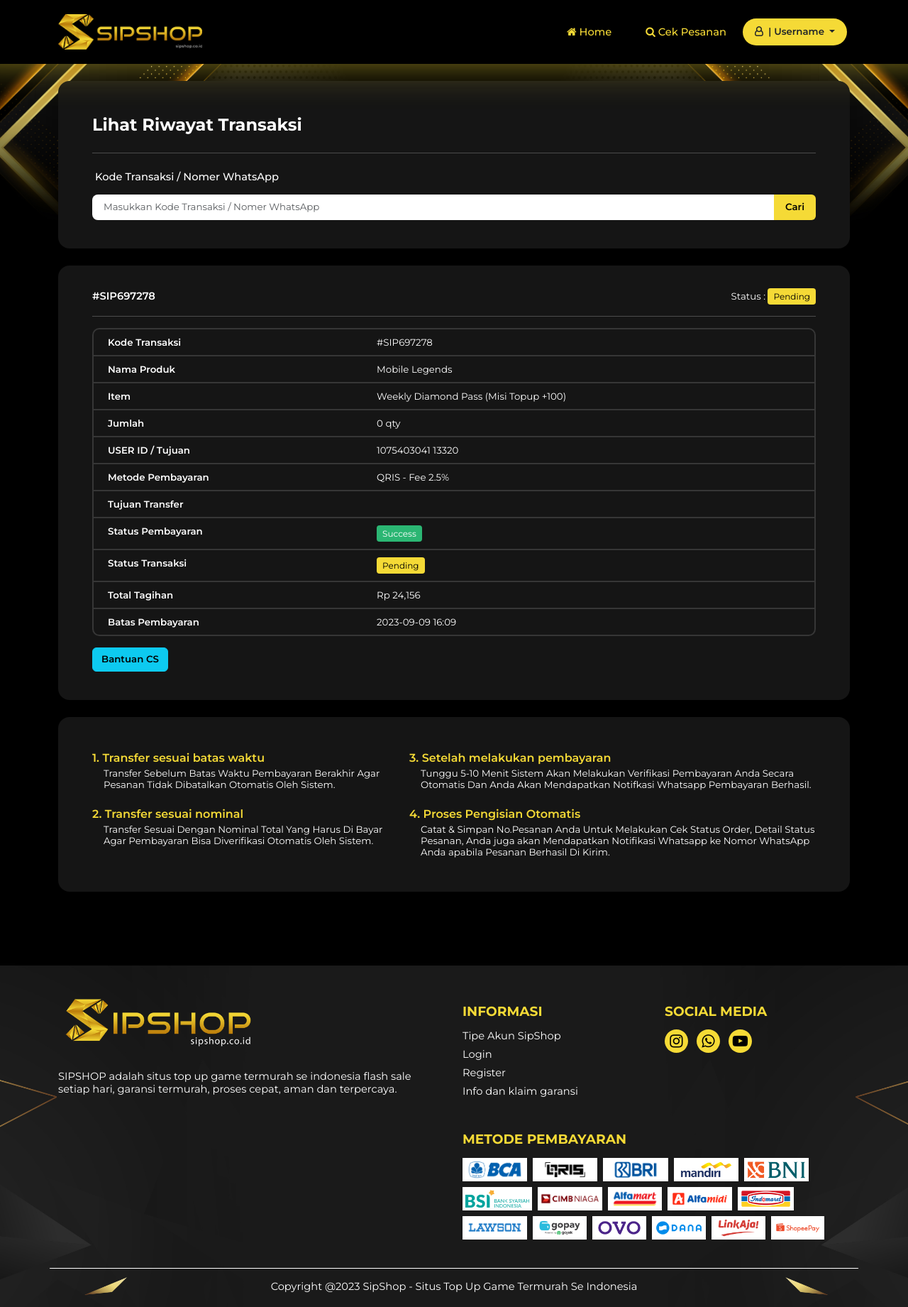
After one commit to rohman007/sipshop_new, a PHP site: page /check-transaction.php in a window 1280 px wide. The commit adds this page. Shown: the whole page at 71% size. Run offline with PHP 8.4, Linux system fonts and the light colour scheme; some libraries are stand-ins or nearby versions.

Commit message:
search trx

```diff
--- /dev/null
+++ b/check-transaction.php
@@ -0,0 +1,149 @@
+
+<?php include "header.php" ?>
+<body>
+  <?php include "navbar-login.php" ?>
+
+  <main id="main" class="position-relative">
+
+    <!-- ======= Hero Section ======= -->
+    <section id="history-page" class="section py-4">
+      <div class="container">
+        <div class="row">
+          <div class="col-12">
+            <div class="rounded-4 bg-blackgrey text-white py-sm-3 px-sm-5  pb-1 mb-4">
+              <div class="px-md-0 px-3 py-3 bb-1">
+                <h2 class="fw-bold fs-4 mt-sm-3 pt-2 mt-md-2 border-bottom pb-sm-4 pb-3" style="border-color: #4c4c4c !important;">Lihat Riwayat Transaksi</h2>
+              </div>
+              <div class="row mb-4 px-3 px-sm-0">
+                <div class="col-12 col-md-12">
+                  <from>
+                  <label class="fw-500 mb-3 ps-md-1 ps-1">Kode Transaksi / Nomer WhatsApp</label>
+                  <div class="input-group me-3" aria-haspopup="true" id="">
+                    <input type="text" name="query" placeholder="Masukkan Kode Transaksi / Nomer WhatsApp" id="searchTrx" class="form-control search-form rounded-start-3 px-3 form-control py-2 border-0 text-sm" autocomplete="off">
+                    <button type="submit" class="btn btn-primary bg-yellow fw-600 text-sm text-black border-0 px-3" id="btnSearchTrx">
+                        Cari
+                    </button>
+                  </div>
+                  </from>
+                </div>
+              </div>
+            </div>
+            <div class="rounded-4 bg-blackgrey text-white py-sm-3 px-sm-5 mb-4 pb-1">
+              <div class="px-md-0 px-3 py-3 bb-1 d-flex justify-content-between align-items-center mb-3"  style="border-bottom:1px solid #4c4c4c !important;">
+                <div class="notrx fw-600">#SIP697278</div>
+                <div class="text-sm">
+                  Status :
+                  <div class="bg-yellow text-black px-2 py-1 rounded-1 text-xs d-inline-block">Pending</div>
+                </div>
+              </div>
+              <div class="table-detailtrx text-sm mb-3">
+                <table class="table m-0 text-sm">
+                  <tbody>
+                    <tr>
+                      <td class="fw-600">Kode Transaksi</td>
+                      <td>#SIP697278</td>
+                    </tr>
+                    <tr>
+                      <td class="fw-600">Nama Produk</td>
+                      <td>Mobile Legends</td>
+                    </tr>
+                    <tr>
+                      <td class="fw-600">Item</td>
+                      <td>Weekly Diamond Pass (Misi Topup +100)</td>
+                    </tr>
+                    <tr>
+                      <td class="fw-600">Jumlah</td>
+                      <td>0 qty</td>
+                    </tr>
+                    <tr>
+                      <td class="fw-600">USER ID / Tujuan</td>
+                      <td> 1075403041 13320 </td>
+                    </tr>
+                    <tr>
+                      <td class="fw-600">Metode Pembayaran</td>
+                      <td>QRIS - Fee 2.5%</td>
+                    </tr>
+                    <tr>
+                      <td class="fw-600">Tujuan Transfer</td>
+                      <td></td>
+                    </tr>
+                    <tr>
+                      <td class="fw-600">Status Pembayaran</td>
+                      <td>
+                      <div class="bg-green text-white px-2 py-1 rounded-1 text-xs d-inline-block">Success</div>
+                      </td>
+                    </tr>
+                    <tr>
+                      <td class="fw-600">Status Transaksi</td>
+                      <td>
+                      <div class="bg-yellow text-black px-2 py-1 rounded-1 text-xs d-inline-block">Pending</div>
+                      </td>
+                    </tr>
+                    <tr>
+                      <td class="fw-600">Total Tagihan</td>
+                      <td>Rp 24,156</td>
+                    </tr>
+                    <tr>
+                      <td class="fw-600">Batas Pembayaran</td>
+                      <td>2023-09-09 16:09</td>
+                    </tr>
+                  </tbody>
+                </table>
+              </div>
+              <a href="https://wa.me/6282111133336?text=Halo Admin... Nomor pesanan SIP697278" class=" mb-4 ms-3 ms-md-0 btn btn-info text-sm fw-600">Bantuan CS</a>
+            </div>
+            <div class="rounded-4 bg-blackgrey text-white py-md-5 py-4 px-4 px-sm-5">
+              <div class="row">
+                <div class="col-12 col-sm-5">
+                  <div class="mb-4 mt-2 mt-sm-0">
+                    <div class="text-yellow fw-600 fs-6 mb-1">1. Transfer sesuai batas waktu</div>
+                    <div class="text-white text-sm ps-3">Transfer Sebelum Batas Waktu Pembayaran Berakhir Agar Pesanan Tidak Dibatalkan Otomatis Oleh Sistem.</div>
+                  </div>
+                  <div class="mb-4 mt-2 mb-sm-0 mt-sm-0">
+                    <div class="text-yellow fw-600 fs-6 mb-1">2. Transfer sesuai nominal</div>
+                    <div class="text-white text-sm ps-3">Transfer Sesuai Dengan Nominal Total Yang Harus Di Bayar Agar Pembayaran Bisa Diverifikasi Otomatis Oleh Sistem.</div>
+                  </div>
+                </div>
+                <div class="col-12 col-sm-7 ps-md-4">
+                  <div class="mb-4 mt-2 mt-sm-0">
+                    <div class="text-yellow fw-600 fs-6 mb-1">3. Setelah melakukan pembayaran</div>
+                    <div class="text-white text-sm ps-3">Tunggu 5-10 Menit Sistem Akan Melakukan Verifikasi Pembayaran Anda Secara Otomatis Dan Anda Akan Mendapatkan Notifkasi Whatsapp Pembayaran Berhasil.</div>
+                  </div>
+                  <div class="mb-0 mt-2 mb-sm-0 mt-sm-0">
+                    <div class="text-yellow fw-600 fs-6 mb-1">4. Proses Pengisian Otomatis</div>
+                    <div class="text-white text-sm ps-3">Catat &amp; Simpan No.Pesanan Anda Untuk Melakukan Cek Status Order, Detail Status Pesanan, Anda juga akan Mendapatkan Notifikasi Whatsapp ke Nomor WhatsApp Anda apabila Pesanan Berhasil Di Kirim.</div>
+                  </div>
+                </div>
+              </div>
+            </div>
+          </div>
+        </div>
+      </div>
+    </section><!-- End Hero Section -->
+  </main><!-- End #main -->
+
+  <style>
+    div#list-order_length {
+      display: none;
+    }
+  </style>
+  <?php include "footer.php" ?>
+  <?php include "footer-script.php" ?>
+  <script>
+    $(document).ready(function() {
+      $('#transaksi-sidebar').addClass("active");
+      // new DataTable('#list-order');
+      $('#list-order').dataTable({
+        searching: false,
+        scrollX: true,
+        language: {
+          url: '//cdn.datatables.net/plug-ins/1.13.7/i18n/id.json',
+        },
+      });
+
+    });
+  </script>
+
+</body>
+
+</html>
--- a/css/style.css
+++ b/css/style.css
@@ -243,6 +243,28 @@ div#listProduk {
   div#dropsearchdown button {
     padding: 4px 10px;
   }
+}
+
+
+/*CEK TRX*/
+
+.table-detailtrx tr:first-child td {
+  border-top: 0;
+}
+.table-detailtrx tr:last-child td {
+  border-bottom: 0;
+}
+.table-detailtrx {
+  border: 2px solid #363636;
+  border-radius: 10px;
+}
+.table-detailtrx td {
+  background: transparent;
+  color: #fff;
+  border: 2px solid #363636;
+  border-left: 0;
+  border-right: 0;
+  padding: 10px 20px;
 }
 
 /*TAB CATALOG*/
--- a/navbar-login.php
+++ b/navbar-login.php
@@ -23,7 +23,7 @@
                   <a class="nav-link" href="index.php"><i class="fa fa-home " aria-hidden="true"></i> Home</a>
                 </li>
                 <li class="nav-item">
-                  <a class="nav-link" href="#"><i class="fa fa-search" aria-hidden="true"></i> Cek Pesanan</a>
+                  <a class="nav-link" href="check-transaction.php"><i class="fa fa-search" aria-hidden="true"></i> Cek Pesanan</a>
                 </li>
                 <li class="sparator d-sm-none"></li>
                 <li class="nav-item d-sm-none">
--- a/navbar.php
+++ b/navbar.php
@@ -23,7 +23,7 @@
                   <a class="nav-link" href="index.php"><i class="fa fa-home " aria-hidden="true"></i> Home</a>
                 </li>
                 <li class="nav-item">
-                  <a class="nav-link" href="#"><i class="fa fa-search" aria-hidden="true"></i> Cek Pesanan</a>
+                  <a class="nav-link" href="check-transaction.php"><i class="fa fa-search" aria-hidden="true"></i> Cek Pesanan</a>
                 </li>
               </ul>
             </div>
```
